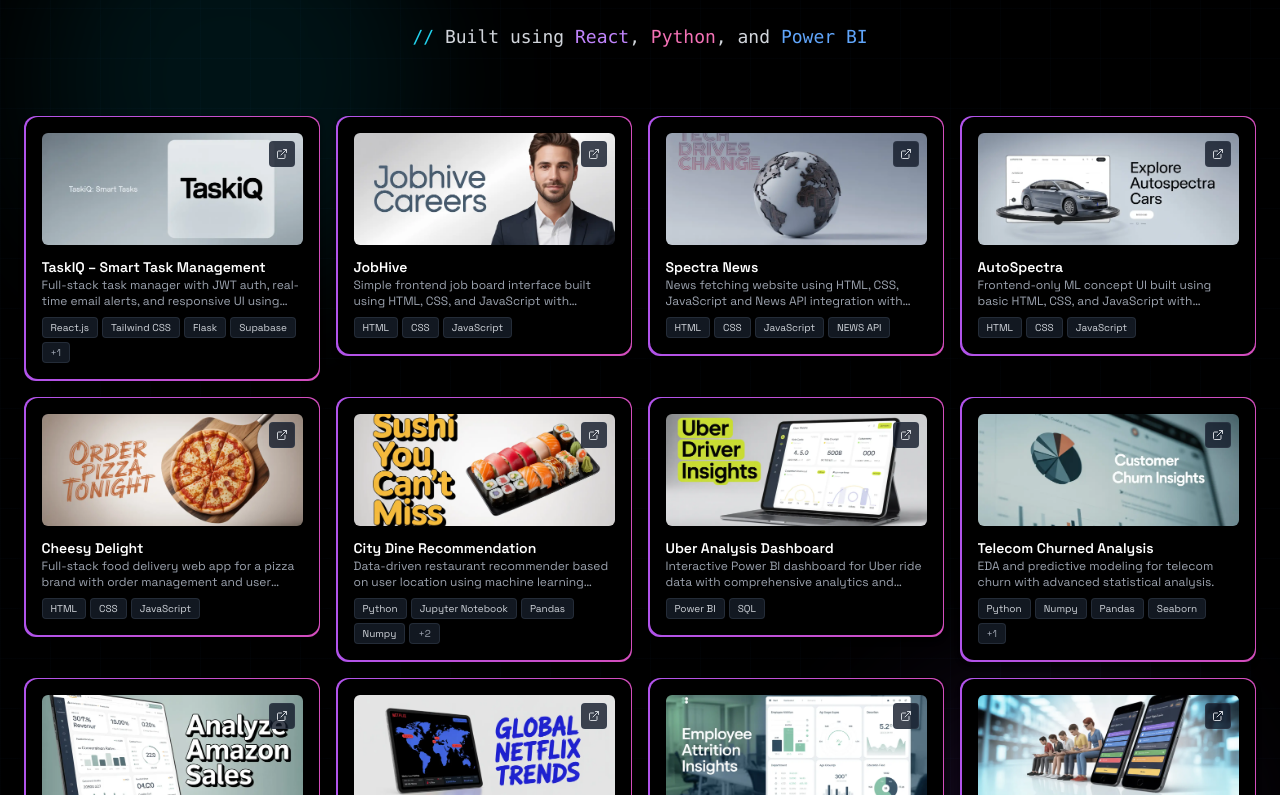
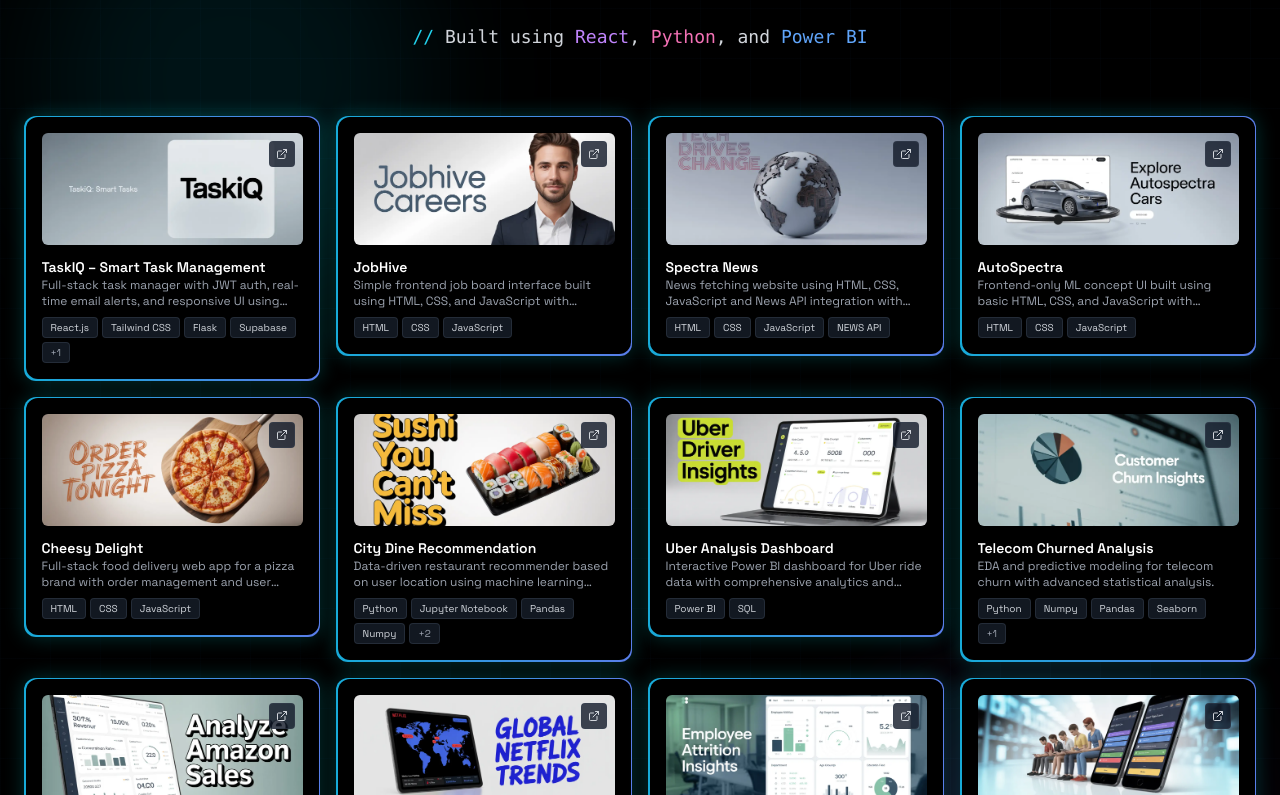
Before and after one commit to 404StudioDev/prject, a React (Vite) app: page / in a window 1280 px wide. Shown: the part 1945-2740 px from the top of the page. Built offline with nearby package versions, Linux system fonts and the light colour scheme.

Commit message:
Updated ProjectCard.tsx

```diff
--- a/src/components/ProjectCard.tsx
+++ b/src/components/ProjectCard.tsx
@@ -32,8 +32,8 @@
       viewport={{ once: true, margin: "-30px" }}
       className="group relative transition-transform duration-500 ease-out hover:scale-[1.04] hover:-translate-y-1"
     >
-      {/* 🌈 Moving Border with Neon Glow */}
-      <div className="p-[1.5px] rounded-xl animate-gradient-x bg-gradient-to-r from-cyan-400 via-purple-500 to-pink-500 bg-[length:300%_300%] shadow-soft group-hover:shadow-lg transition-shadow duration-500">
+      {/* 🌈 Moving Gradient Border with Neon Glow */}
+      <div className="p-[1.5px] rounded-xl animate-gradient-x bg-gradient-to-r from-green-400 via-cyan-500 to-violet-500 bg-[length:300%_300%] shadow-[0_0_20px_rgba(0,255,255,0.2)] group-hover:shadow-[0_0_30px_rgba(137,207,240,0.4)] transition-shadow duration-500">
         {/* 🖤 Inner Card */}
         <div className="rounded-xl bg-black p-4 h-full transition-all duration-500 ease-in-out card-hover">
           {/* 📸 Image Section */}
@@ -51,7 +51,9 @@
           </div>
 
           {/* 🔤 Title + Description */}
-          <h3 className="text-sm font-semibold text-white line-clamp-1">{title}</h3>
+          <h3 className="text-sm font-semibold text-white line-clamp-1">
+            {title}
+          </h3>
           <p className="text-xs text-gray-400 line-clamp-2">{description}</p>
 
           {/* 🛠️ Technologies Used */}
```
